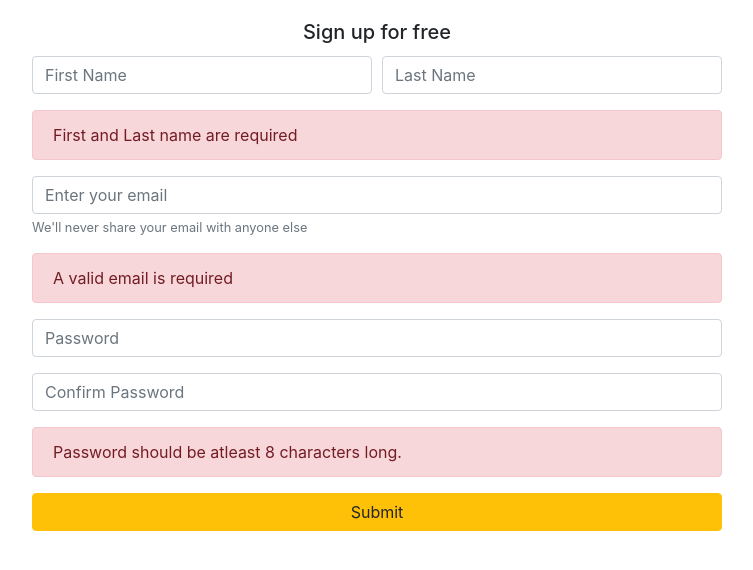
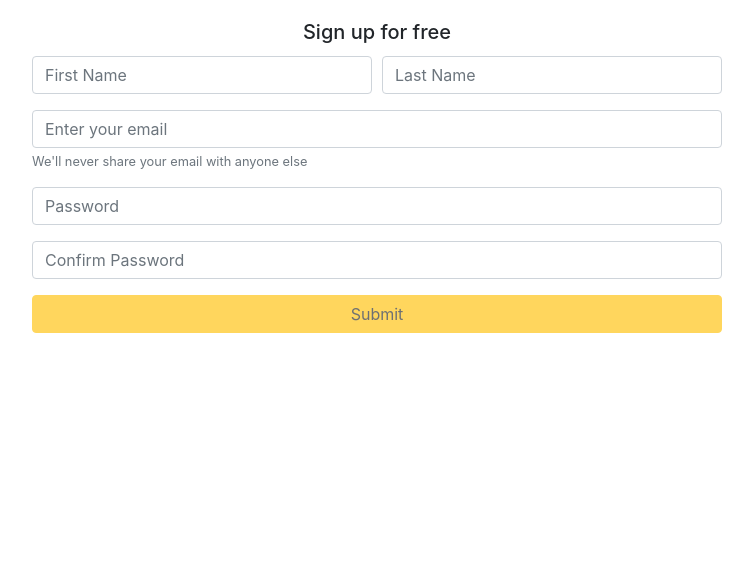
Before and after one commit to samarthagarwal/Scribe, an Angular app: page / in a window 1280 px wide. Shown: the top 570 px of the page, without its empty margins (263-1016 px from the left). Built offline with nearby package versions, Linux system fonts and the light colour scheme.

Commit message:
Added Validations

```diff
--- a/src/app/signup/signup.component.html
+++ b/src/app/signup/signup.component.html
@@ -22,7 +22,7 @@
                 </div>
               </div>
 
-              <div class="alert alert-danger">
+              <div class="alert alert-danger" *ngIf="(!myForm.controls['firstName'].valid || !myForm.controls['lastName'].valid) && (myForm.controls['firstName'].touched || myForm.controls['lastName'].touched)">
                 First and Last name are required
               </div>
 
@@ -35,7 +35,7 @@
 
               </div>
 
-              <div class="alert alert-danger">
+              <div class="alert alert-danger" *ngIf="!myForm.controls['email'].valid && myForm.controls['email'].touched">
                 A valid email is required
               </div>
 
@@ -47,12 +47,12 @@
                 <input type="password" class="form-control" placeholder="Confirm Password" [formControl]="myForm.controls['confirmPassword']">
               </div>
 
-              <div class="alert alert-danger">
+              <div class="alert alert-danger" *ngIf="!myForm.controls['password'].valid && myForm.controls['password'].touched">
                 Password should be atleast 8 characters long.
               </div>
 
               <div class="text-center">
-                <button type="submit" class="btn btn-block btn-warning">Submit</button>
+                <button type="submit" class="btn btn-block btn-warning" [disabled]="!myForm.valid">Submit</button>
               </div>
             </form>
 
--- a/src/app/signup/signup.component.ts
+++ b/src/app/signup/signup.component.ts
@@ -13,11 +13,11 @@ export class SignupComponent implements OnInit {
   constructor(public fb: FormBuilder) {
 
     this.myForm = this.fb.group({
-      firstName: [''],
-      lastName: [''],
-      email: [''],
-      password: [''],
-      confirmPassword: ['']
+      firstName: ['', [Validators.required]],
+      lastName: ['', [Validators.required]],
+      email: ['', [Validators.required]],
+      password: ['', [Validators.required, Validators.minLength(8)]],
+      confirmPassword: ['', [Validators.required]]
     })
 
   }
```
